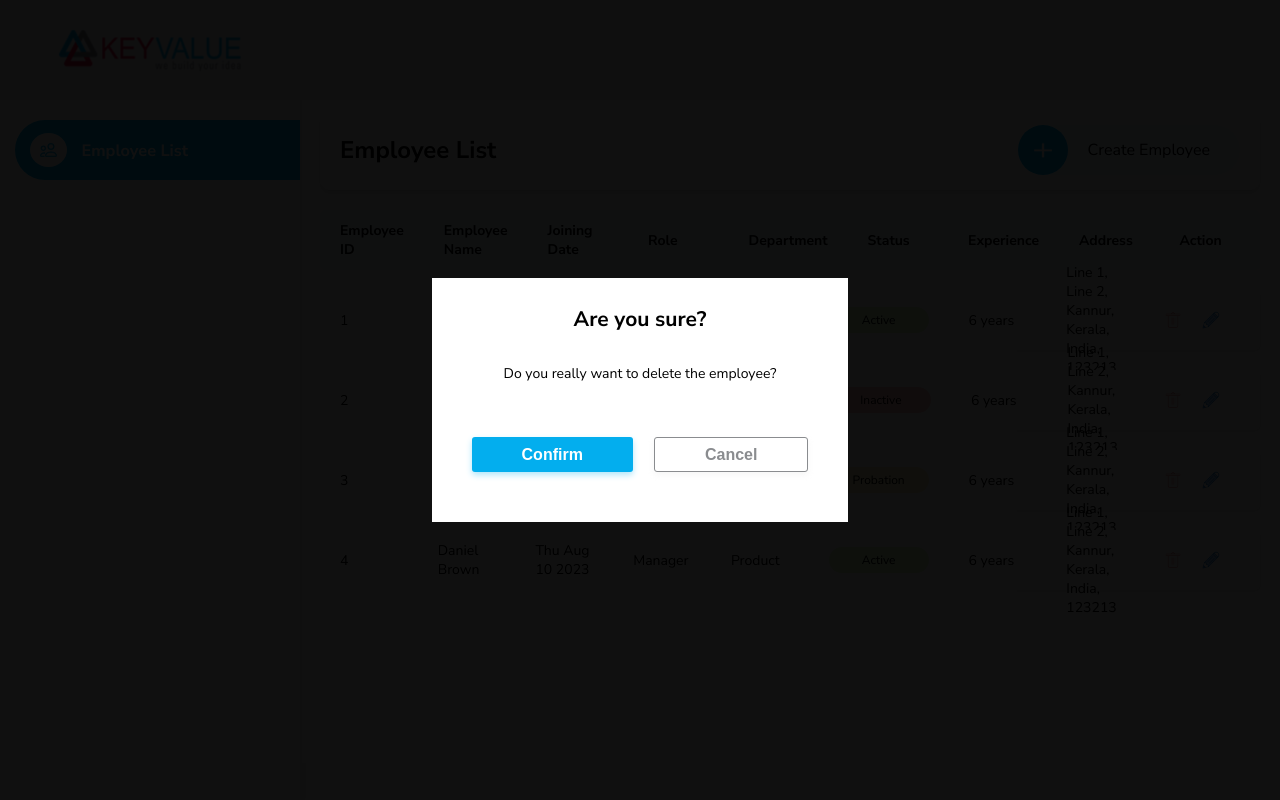
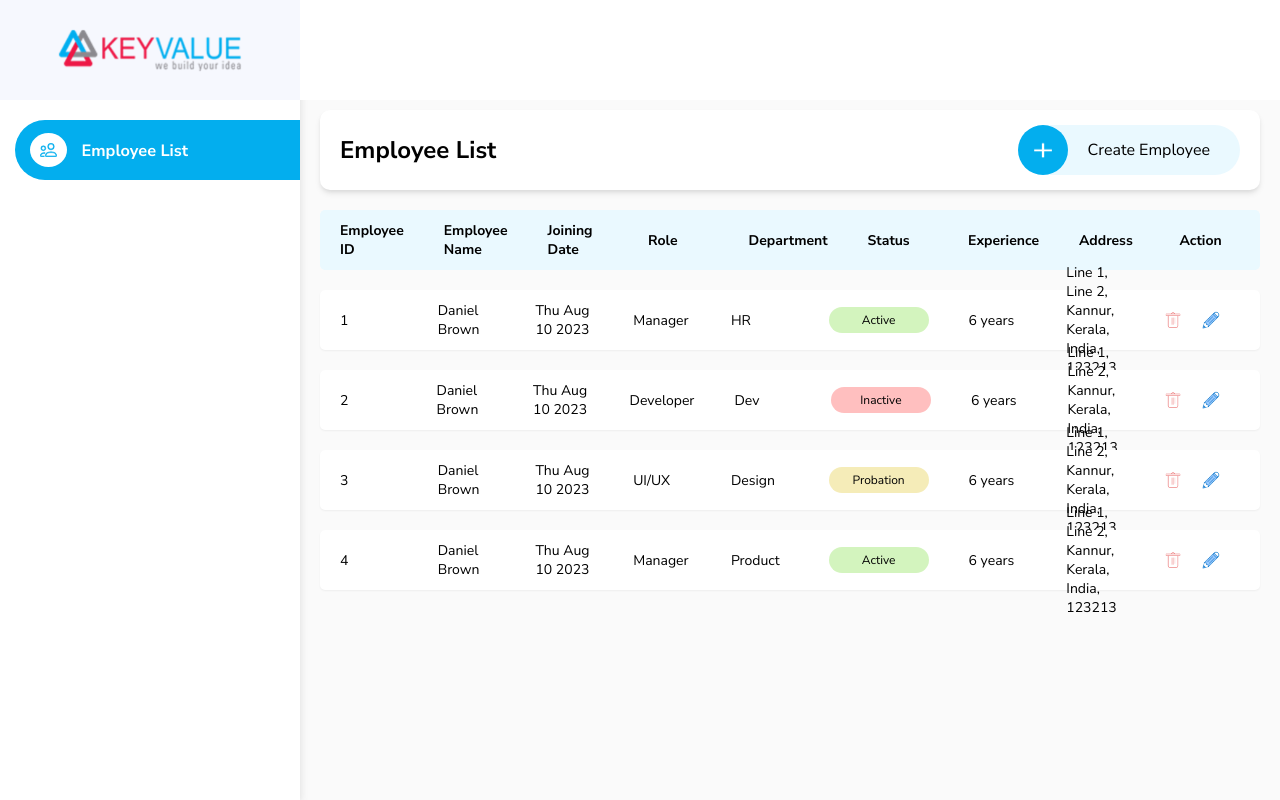
Before and after one commit to amalnathm7/kv-training-frontend, a React (Create React App) app: page /employee in a window 1280 px wide. Built offline with nearby package versions, Linux system fonts and the light colour scheme.

Commit message:
Custom popup changed

```diff
--- a/src/components/list-item/ListItem.tsx
+++ b/src/components/list-item/ListItem.tsx
@@ -5,7 +5,6 @@ import { Status } from "../../types/Status";
 import StatusIcon from "../status-icon/StatusIcon";
 import ActionButton from "../button/ActionButton/ActionButton";
 import { useNavigate } from "react-router-dom";
-import 'reactjs-popup/dist/index.css';
 import CustomPopup from "../popup/CustomPopup";
 
 type ListItemProps = {
@@ -45,7 +44,11 @@ const ListItem: React.FC<ListItemProps> = (props) => {
             <ActionButton icon="delete.png" onClick={handleDelete}></ActionButton>
             <ActionButton icon="edit.png" onClick={handleEdit}></ActionButton>
         </td>
-        <CustomPopup showPopup={showDeletePopup} onConfirm={() => { setShowDeletePopup(false); }} onCancel={() => { setShowDeletePopup(false); }} />
+        {showDeletePopup && <CustomPopup showPopup={showDeletePopup} onConfirm={() => {
+            setShowDeletePopup(false);
+        }} onCancel={() => {
+            setShowDeletePopup(false);
+        }} />}
     </tr>;
 };
 
```
